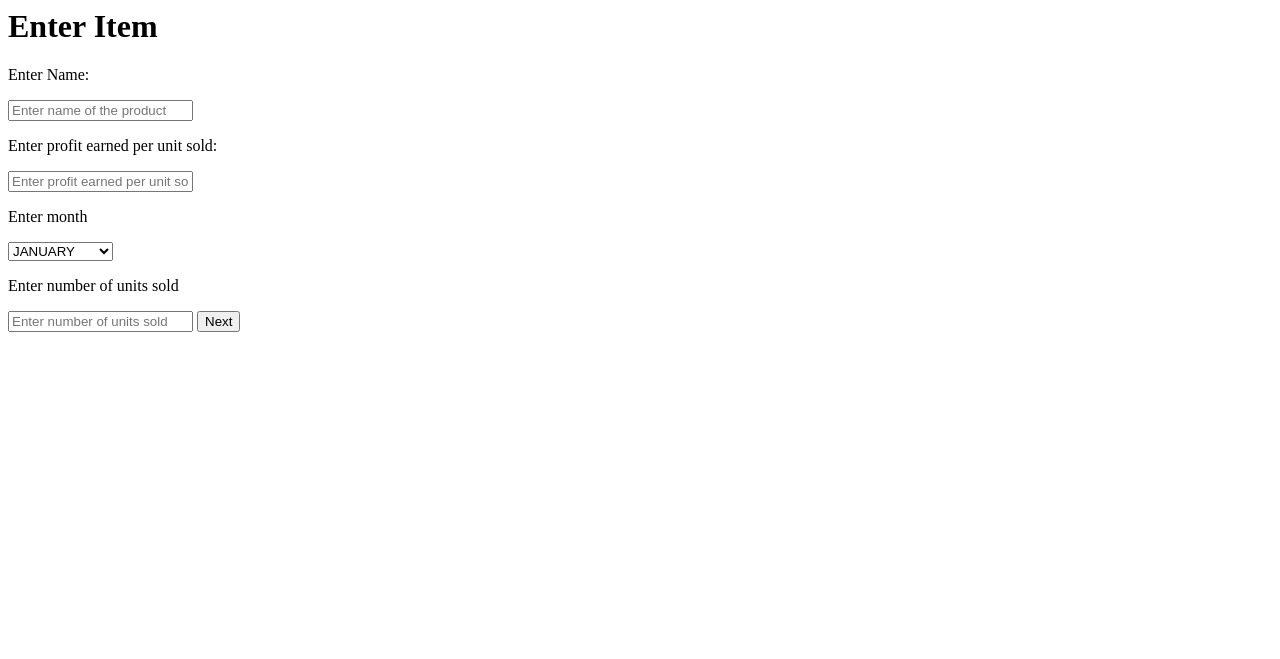
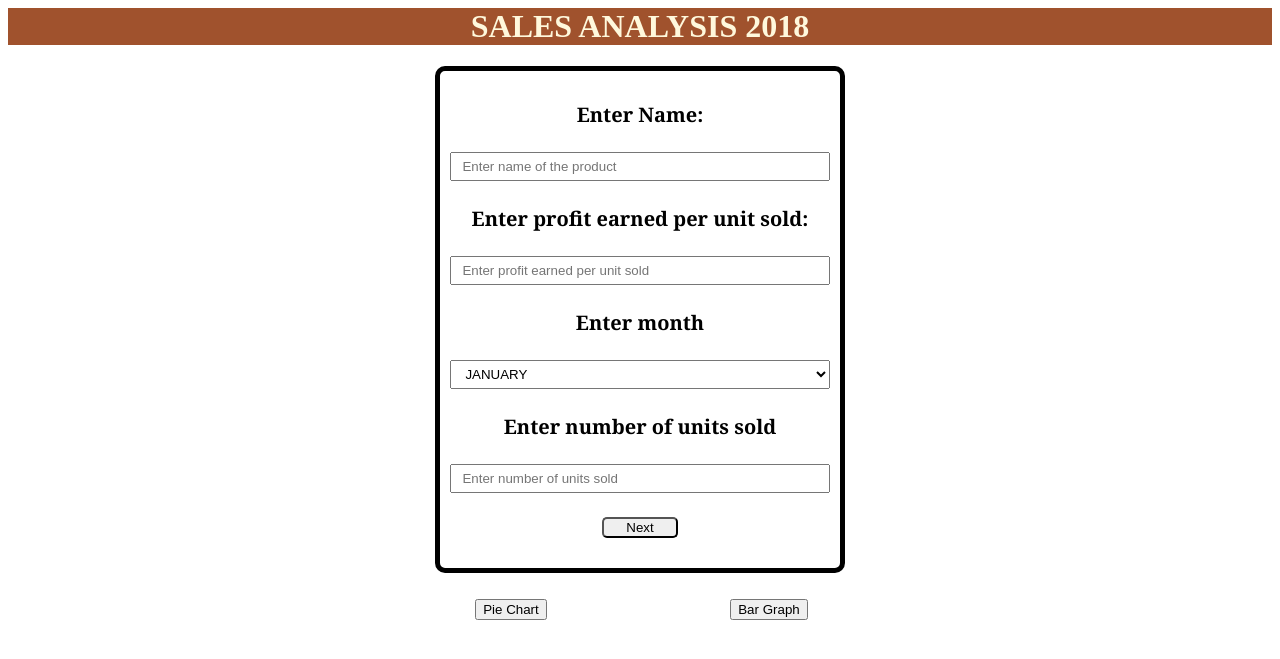
Before and after one commit to rishichawla/CodeCamp, a Flask app: page / in a window 1280 px wide. Shown: the top 659 px of the page. Run offline with Flask 2, Linux system fonts and the light colour scheme.

Commit message:
Added Graphs and CSS

```diff
--- a/application.py
+++ b/application.py
@@ -1,7 +1,10 @@
 import os
-from flask import Flask, render_template, request, session
+import base64
+import numpy as np
+import matplotlib.pyplot as plt
+from flask import Flask, render_template, request, session, send_file
 from flask_session import Session
-
+from io import BytesIO
 import sqlalchemy
 from sqlalchemy import create_engine
 from sqlalchemy.orm import scoped_session, sessionmaker
@@ -35,6 +38,38 @@ def details():
     print(f"Succesfully updated {{month}} that costs {{quantity}}")
     return render_template("index.html")
 
+@app.route('/image')
+def piechart():
+    names = []
+    profit = []
+    plt.figure()
+    rows = db.execute("SELECT product_name, quantity, price from product JOIN details on details.details_id =  product.id").fetchall();
+    for row in rows:
+        names.append(row.product_name)
+        profit.append(row.quantity * row.price)
+    fig1, ax1 = plt.subplots()
+    ax1.pie(profit, labels = names, startangle = 90, autopct = '%1.1f%%')
+    ax1.axis('equal')
+    img = BytesIO()
+    plt.savefig(img, format = 'png')
+    img.seek(0)
+    return send_file(img, mimetype = 'image/png')
+
+@app.route('/image1')
+def bargraph():
+    names = []
+    profit = []
+    plt.figure()
+    rows = db.execute("SELECT product_name, quantity from product JOIN details on details.details_id =  product.id").fetchall();
+    for row in rows:
+        names.append(row.product_name)
+        profit.append(row.quantity)
+    plt.barh(names, profit)
+    img1 = BytesIO()
+    plt.savefig(img1, format = 'png')
+    img1.seek(0)
+    return send_file(img1, mimetype = 'image/png')
+
 if __name__ == '__main__':
     app.debug = True
     app.run(host='127.0.0.1', port=8080)
--- /dev/null
+++ b/static/style.css
@@ -0,0 +1,63 @@
+h1 {
+  text-align: center;
+  color: #FFF8DC;
+}
+
+.header {
+  background-color: #A0522D;
+  width: 100%
+  height: 50px;
+}
+
+.form_data {
+  width: 30%;
+  margin: auto;
+  align: center;
+  border-width: 5px;
+  border-style: solid;
+  border-radius: 10px;
+  padding: 10px;
+  text-align: justify;
+}
+
+input[type=text] {
+    width: 100%;
+    padding: 5px 10px;
+    margin: 4px 0;
+    box-sizing: border-box;
+}
+
+input[type=number] {
+    width: 100%;
+    padding: 5px 10px;
+    margin: 4px 0;
+    box-sizing: border-box;
+}
+
+select {
+    width: 100%;
+    padding: 5px 10px;
+    margin: 4px 0;
+    box-sizing: border-box;
+}
+
+.btn {
+  -webkit-transition-duration: 0.4s;
+  transition-duration: 0.4s;
+  width: 20%;
+  text-align: center;
+  border-radius: 5px;
+}
+
+.btn:hover {
+  background-color: #FF0000;
+  opacity: 0.5;
+  color:white;
+}
+
+p {
+  text-align: center;
+  font-weight: bold;
+  font-size: 20;
+  font-family: Georgia;
+}
--- a/templates/index.html
+++ b/templates/index.html
@@ -1,15 +1,18 @@
-{% extends "layout.html" %}
-
-{% block heading %}
-  Enter Item
-{% endblock %}
-
-{% block body %}
+<html>
+  <head>
+    <title> Sales Analysis </title>
+    <link rel = "stylesheet" type = "text/css" href = "{{ url_for('static', filename = 'style.css') }}">
+  </head>
+  <body>
+    <div class = "header">
+      <h1> SALES ANALYSIS 2018 </h1>
+    </div>
+    <div class = "form_data">
       <form action = "{{ url_for('details') }}", method = "post">
         <p> Enter Name: </p>
         <input type = "text" name = "product_name" placeholder = "Enter name of the product">
         <p> Enter profit earned per unit sold: </p>
-    <input type = "text" name = "price" placeholder = "Enter profit earned per unit sold">
+        <input type = "number" name = "price" placeholder = "Enter profit earned per unit sold">
         <p> Enter month </p>
         <select name = "month">
           <option value = "JANUARY"> JANUARY </option>
@@ -26,7 +29,11 @@
           <option value = "DECEMBER"> DECEMBER </option>
         </select>
         <p> Enter number of units sold </p>
-    <input type = "text" name = "quantity" placeholder = "Enter number of units sold">
-    <button> Next </button>
+        <input type = "number" name = "quantity" placeholder = "Enter number of units sold">
+        <p> <button class = "btn"> Next </button> </p>
       </form>
-{% endblock %}
+    </div>
+      <p> <a href = "{{ url_for('piechart') }}" class = "btn" style = "display: inline-block;"> <button>  Pie Chart </button> </a>
+        <a href = "{{ url_for('bargraph') }}" class = "btn" style = "display: inline-block;"> <button>  Bar Graph </button> </a> </p>
+  </body>
+</html>
--- a/templates/success.html
+++ /dev/null
@@ -1,4 +0,0 @@
-<h1>
-  SUCCESS
-</h1>
-<a href = "{{ url_for('index') }}" abc </a>
```
Also changed, not shown: templates/Details.html (+21 -6 lines), static/images.jpg (added), templates/image.html (added), 5 other files. Lines whose indentation alone changed are shown as unchanged.
